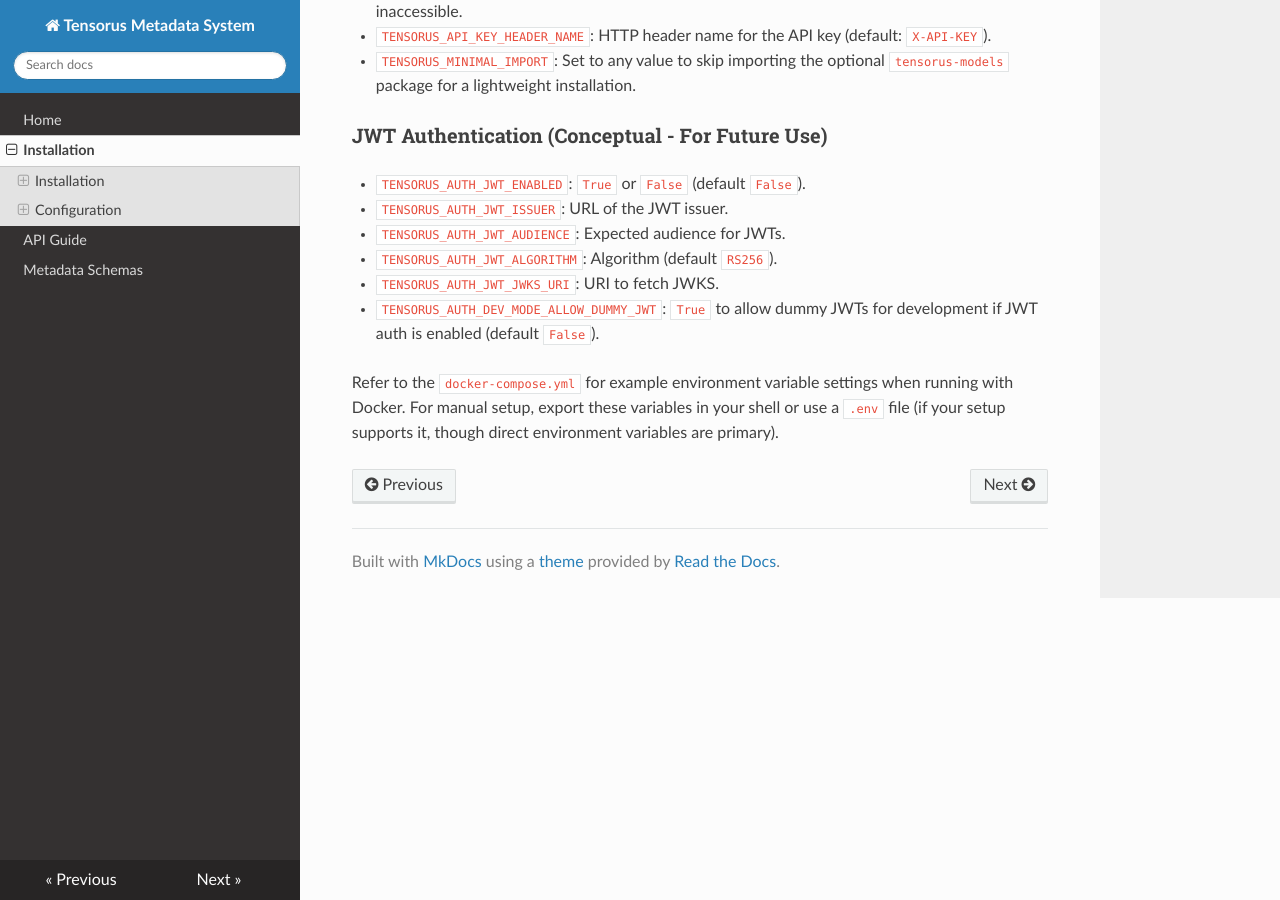
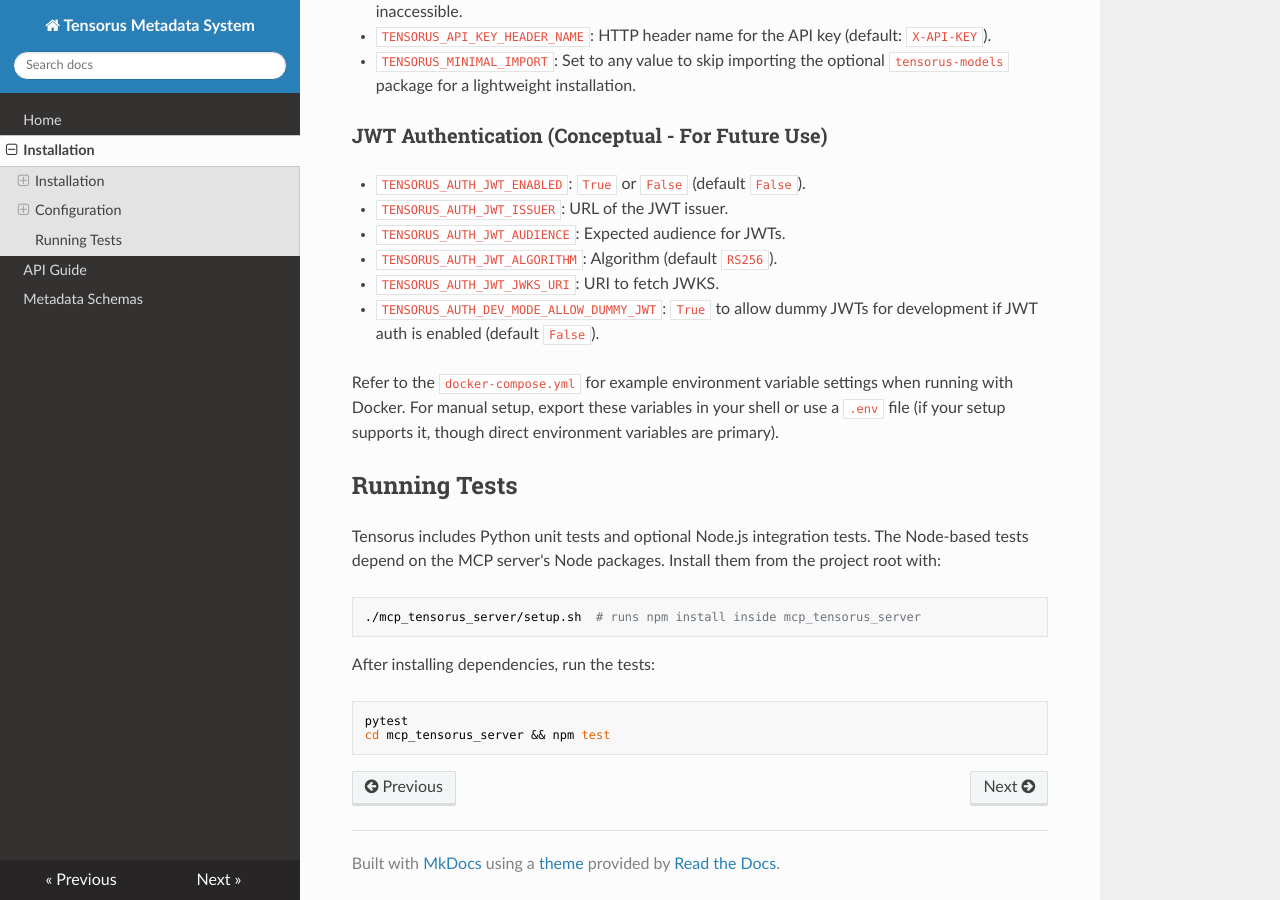
Before and after one commit to tensorus/tensorus, an MkDocs documentation site: the page built from docs/installation.md, in a window 1280 px wide and 900 px high, scrolled down 1382 px. Built offline with MkDocs 1.6.1, drawn with Linux system fonts in a browser that asks for light colours; nearby versions of some CDN libraries.

Commit message:
Add setup script for MCP server and document npm install

````diff
--- a/docs/installation.md
+++ b/docs/installation.md
@@ -71,3 +71,18 @@
 *   `TENSORUS_AUTH_DEV_MODE_ALLOW_DUMMY_JWT`: `True` to allow dummy JWTs for development if JWT auth is enabled (default `False`).
 
 Refer to the `docker-compose.yml` for example environment variable settings when running with Docker. For manual setup, export these variables in your shell or use a `.env` file (if your setup supports it, though direct environment variables are primary).
+
+## Running Tests
+
+Tensorus includes Python unit tests and optional Node.js integration tests. The Node-based tests depend on the MCP server's Node packages. Install them from the project root with:
+
+```bash
+./mcp_tensorus_server/setup.sh  # runs npm install inside mcp_tensorus_server
+```
+
+After installing dependencies, run the tests:
+
+```bash
+pytest
+cd mcp_tensorus_server && npm test
+```
````
Also changed, not shown: README.md (+6 -0 lines), 1 other file.
